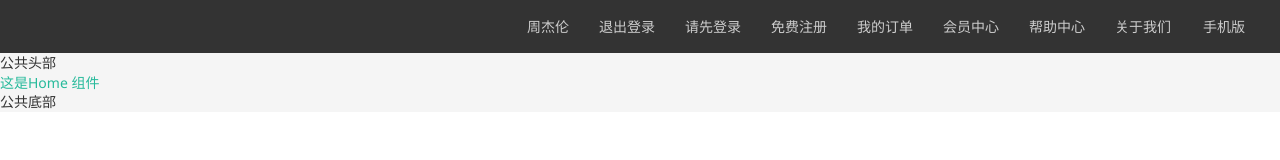
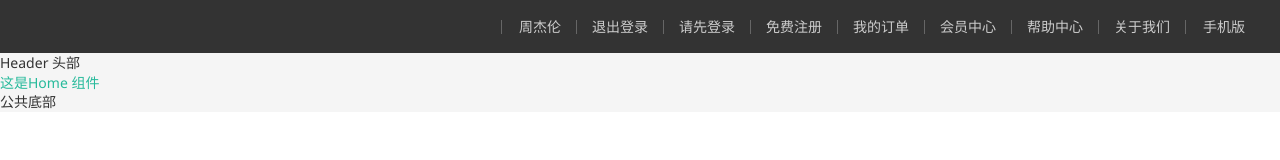
Before and after one commit to yellowsae/erabbit-shop-project, a Vue app: page / in a window 1280 px wide. Shown: the top 160 px of the page. Built offline with nearby package versions, Linux system fonts and the light colour scheme; a small style sheet from the web is missing.

Commit message:
chore:   update

```diff
--- /dev/null
+++ b/src/components/app-header.vue
@@ -0,0 +1,13 @@
+<template>
+  <div>
+    Header 头部
+  </div>
+</template>
+
+<script lang="ts" setup>
+
+</script>
+
+<style lang="less" scoped>
+
+</style>
--- a/src/components/app-topnav.vue
+++ b/src/components/app-topnav.vue
@@ -41,7 +41,7 @@
           color: #cdcdcd;
           line-height: 1;
           display: inline-block;
-
+          border-left: 1px solid #666;
           i {
             font-size: 14px;
             margin-right: 2px;
--- a/src/views/Layout.vue
+++ b/src/views/Layout.vue
@@ -1,7 +1,8 @@
 <template >
   <!-- <nav>公共顶栏</nav> -->
   <AppTopNav />
-  <header>公共头部</header>
+  <!-- <header>公共头部</header> -->
+  <AppHeader />
   <main>
     <!-- 主题的内容 -->
     <!-- 二级路由 -->
@@ -12,6 +13,7 @@
 </template>
 <script lang="ts" setup>
 import AppTopNav from '@/components/app-topnav.vue'
+import AppHeader from '@/components/app-header.vue'
 </script>
 <style lang="less">
 
```
